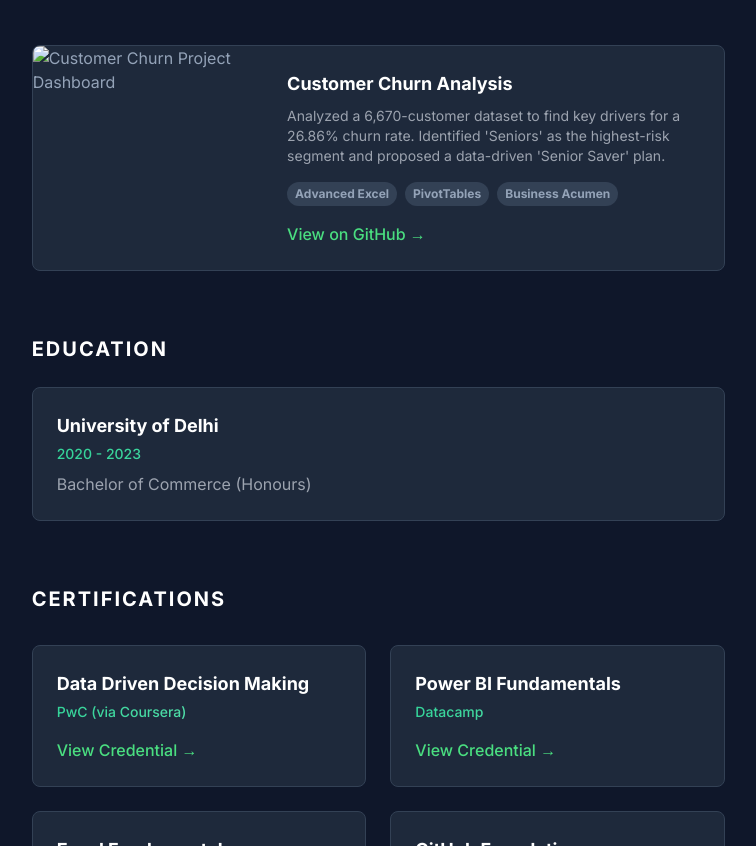
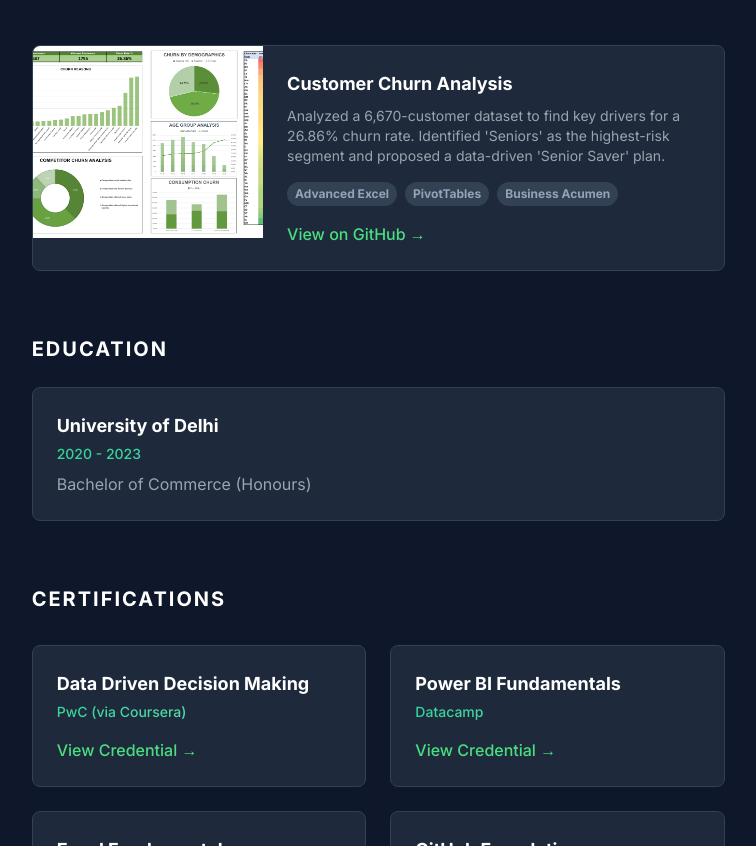
Before and after one commit to Sejwal007/Sejwal007.github.io, a plain HTML site: page index.html in a window 1280 px wide. Shown: the part 1455-2301 px from the top of the page, without its empty margins (459-1215 px from the left). Drawn offline with nearby package versions, Linux system fonts and the light colour scheme.

Commit message:
Update image source for Customer Churn project

```diff
--- a/index.html
+++ b/index.html
@@ -238,7 +238,7 @@
                         <!-- Project 2: Customer Churn -->
                         <div class="card rounded-lg p-0 flex flex-col md:flex-row overflow-hidden">
                             <!-- This now links to your uploaded dashboard image! -->
-                            <img class="h-48 w-full md:w-1/3 object-cover" src="httpsimg.png" alt="Customer Churn Project Dashboard">
+                            <img class="h-48 w-full md:w-1/3 object-cover" src="https://github.com/Sejwal007/Sejwal007.github.io/blob/main/Resources/Customer%20Churn%20Dashboard.png" alt="Customer Churn Project Dashboard">
                             <div class="p-6 flex-1">
                                 <h3 class="text-lg font-semibold text-white">Customer Churn Analysis</h3>
                                 <p class="mt-2 text-gray-400 text-sm">
```
